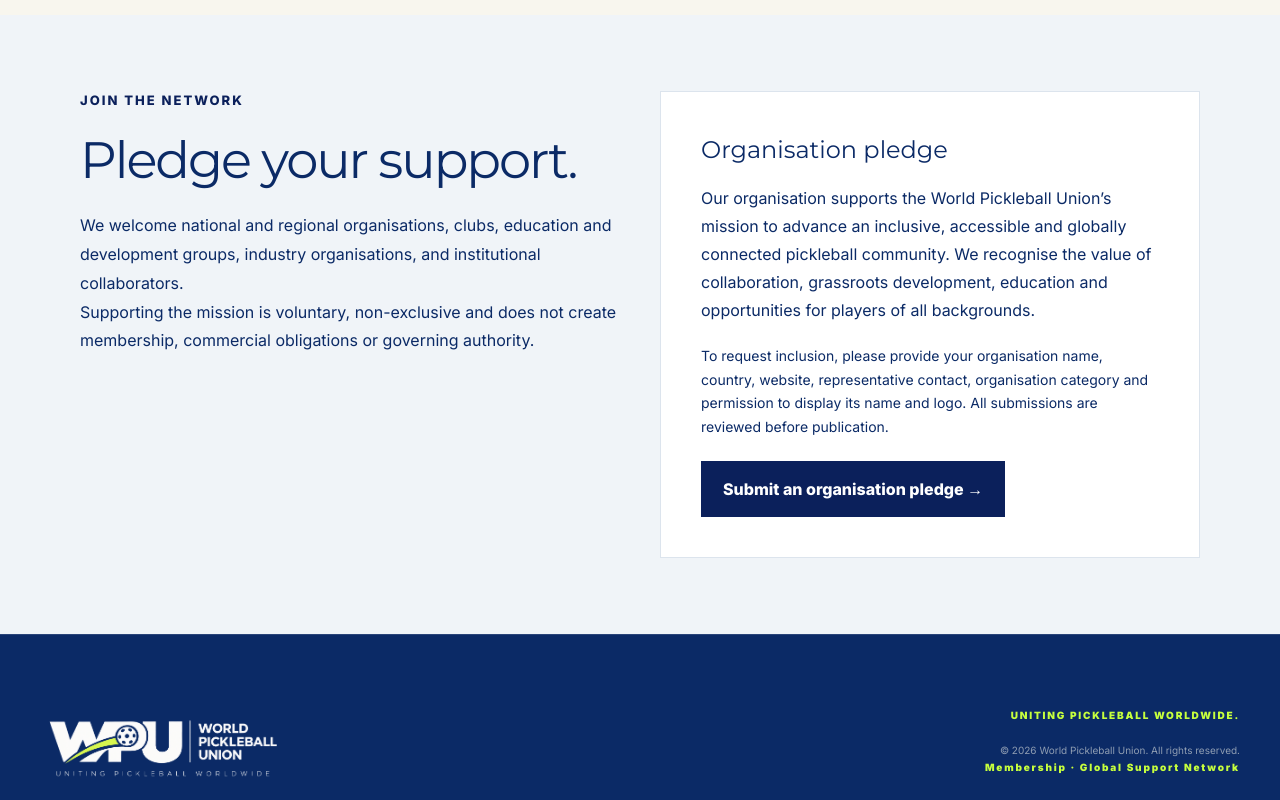
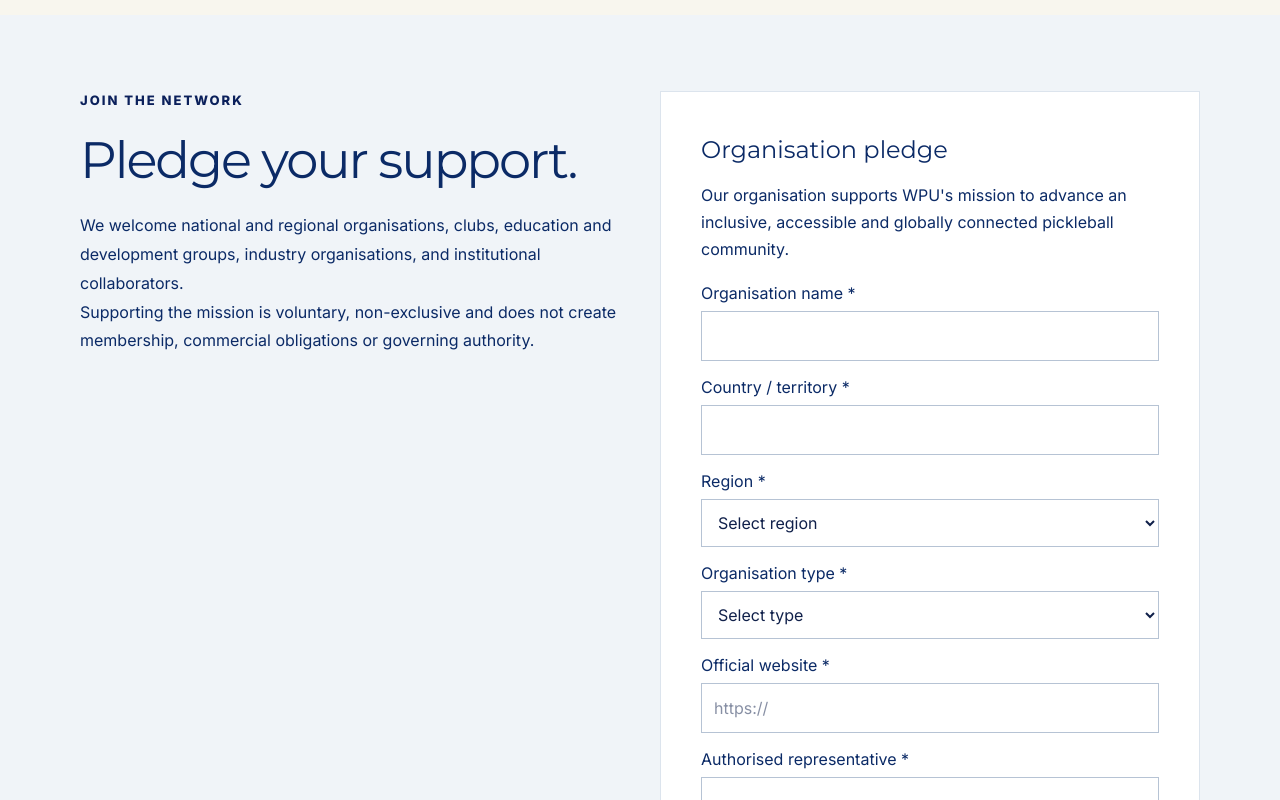
Before and after one commit to mightymaxworks/world-pickleball-union, a Next.js app: page /supporters in a window 1280 px wide. Shown: the part 1400-2200 px from the top of the page. Built offline with nearby package versions, Linux system fonts and the light colour scheme.

Commit message:
Replace email pledge with structured online submission form

```diff
--- a/src/app/supporters/page.tsx
+++ b/src/app/supporters/page.tsx
@@ -2,6 +2,7 @@ import type { Metadata } from "next";
 import Link from "next/link";
 import SiteHeader from "@/components/SiteHeader";
 import SupporterDirectory from "./SupporterDirectory";
+import PledgeForm from "./PledgeForm";
 
 export const metadata: Metadata = {
   title: "Global Support Network",
@@ -36,10 +37,7 @@ export default function SupportersPage() {
             <p style={{lineHeight:1.8}}>Supporting the mission is voluntary, non-exclusive and does not create membership, commercial obligations or governing authority.</p>
           </div>
           <div style={{background:"white",padding:"clamp(22px,4vw,40px)",border:"1px solid #dce4ed"}}>
-            <h3 style={{fontSize:24,marginBottom:16}}>Organisation pledge</h3>
-            <p style={{lineHeight:1.75}}>Our organisation supports the World Pickleball Union’s mission to advance an inclusive, accessible and globally connected pickleball community. We recognise the value of collaboration, grassroots development, education and opportunities for players of all backgrounds.</p>
-            <p style={{fontSize:14,lineHeight:1.7,marginTop:20}}>To request inclusion, please provide your organisation name, country, website, representative contact, organisation category and permission to display its name and logo. All submissions are reviewed before publication.</p>
-            <a href="mailto:membership@worldpickleball.world?subject=WPU%20Organisation%20Pledge%20of%20Support&body=Organisation%20name%3A%0ACountry%3A%0AWebsite%3A%0AOrganisation%20category%3A%0AAuthorised%20representative%3A%0AContact%20email%3A%0A%0AI%20confirm%20that%20I%20am%20authorised%20to%20pledge%20support%20on%20behalf%20of%20the%20organisation%20and%20permit%20WPU%20to%20publish%20its%20name%20and%20logo%20after%20verification%3A%20Yes%2FNo" style={{display:"inline-block",background:"#0b205b",color:"white",padding:"16px 22px",fontWeight:800,textDecoration:"none",marginTop:22}}>Submit an organisation pledge →</a>
+            <PledgeForm />
           </div>
         </div>
       </section>
```
